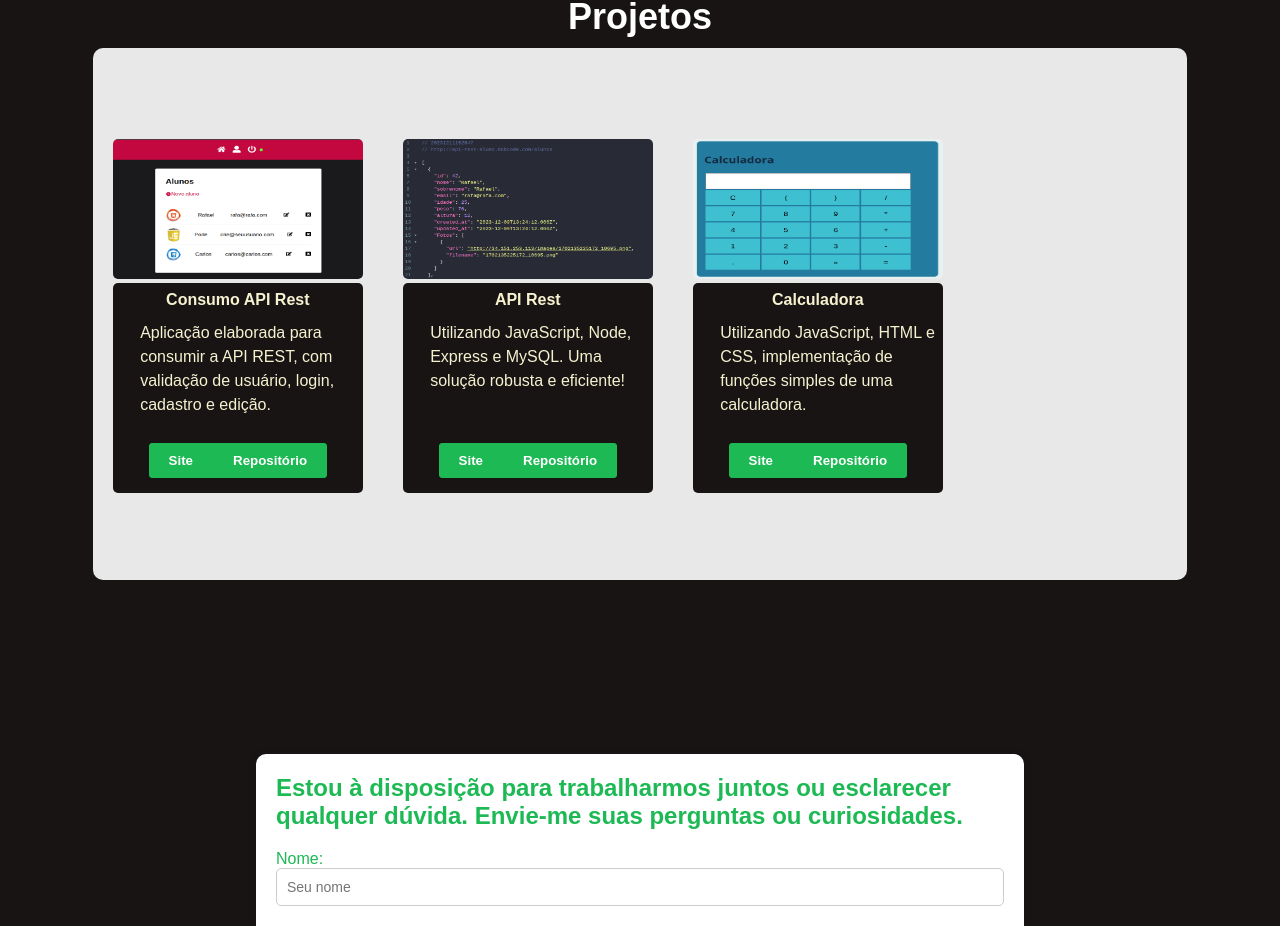
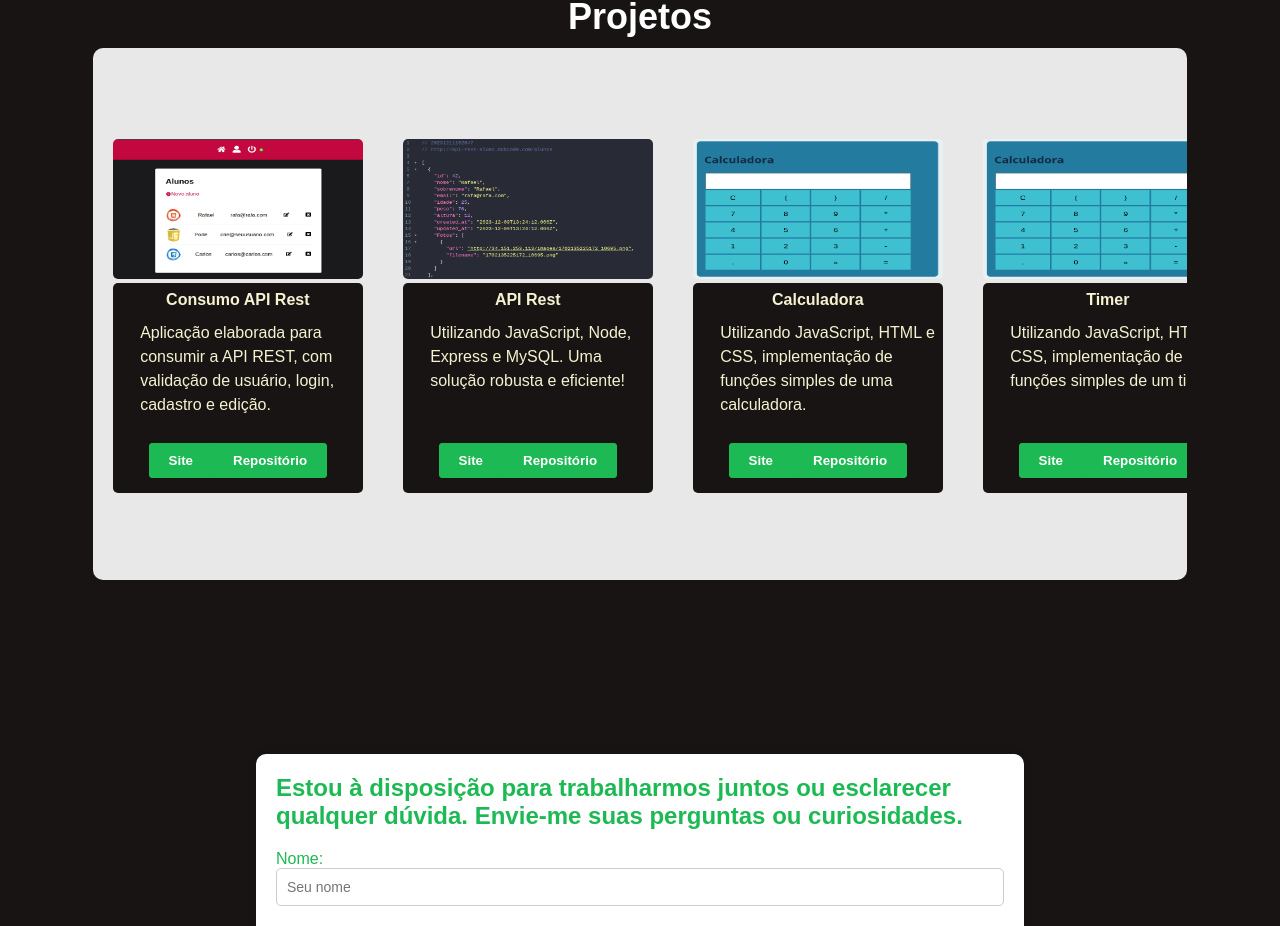
Before and after one commit to baldancam/portfolio, a React (Create React App) app: page / in a window 1280 px wide. Shown: the part 2341-3267 px from the top of the page. Built offline with nearby package versions, Linux system fonts and the light colour scheme.

Commit message:
add timer

```diff
--- a/src/pages/Projects/index.js
+++ b/src/pages/Projects/index.js
@@ -107,6 +107,34 @@ export default function Projects() {
               </Buttons>
             </Information>
           </Portfolio>
+
+          <Portfolio>
+            <Presentation
+              className="ImgEffect"
+              src="./page-projects/img-calculadora.png"
+              onClick={() => redirectLink('https://timer.mcbcode.com')}
+            />
+            <Information>
+              <h4>Timer</h4>
+              <p>
+                Utilizando JavaScript, HTML e CSS, implementação de funções simples de um timer.
+              </p>
+              <Buttons>
+                <button
+                  className="button-one"
+                  type="button"
+                  onClick={() => redirectLink('https://timer.mcbcode.com')}>
+                  Site
+                </button>
+                <button
+                  className="button-two"
+                  type="button"
+                  onClick={() => redirectLink('https://github.com/baldancam/timer-simple')}>
+                  Repositório
+                </button>
+              </Buttons>
+            </Information>
+          </Portfolio>
         </Content>
       </Projetos>
     </Table>
```
Also changed, not shown: public/page-projects/img-timer.png (added).
